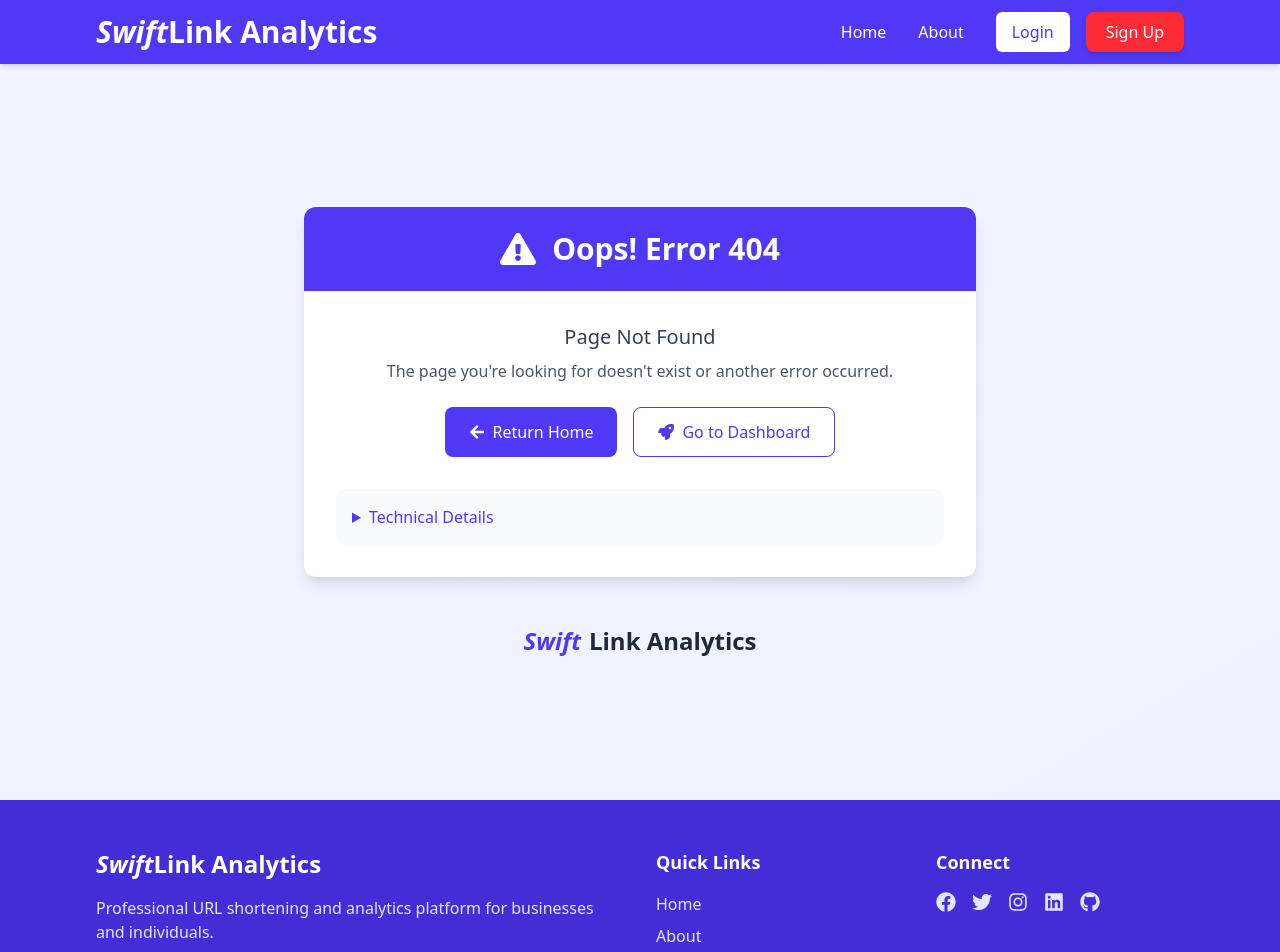
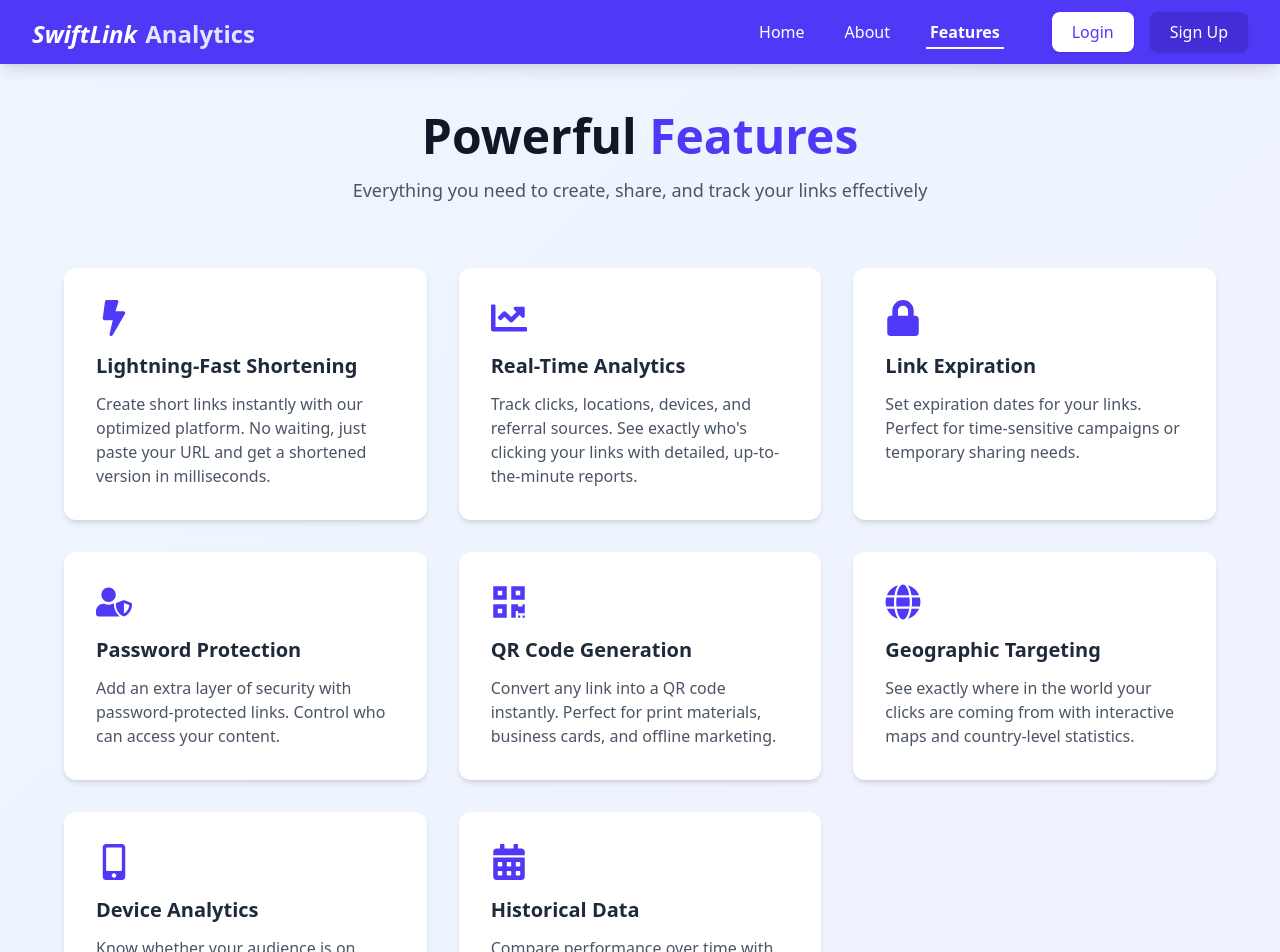
Before and after one commit to Rugved7/URL-Shortener-frontend, a React (Vite) app: page /features in a window 1280 px wide. Shown: the top 952 px of the page. Built offline with nearby package versions, Linux system fonts and the light colour scheme; no server answers.

Commit message:
User Navigation logic handeled at Landing Page

```diff
--- a/src/AppRouter.jsx
+++ b/src/AppRouter.jsx
@@ -9,6 +9,7 @@ import LoginPage from "./components/LoginPage";
 import DashboardLayout from "./components/Dashboard/DashboardLayout";
 import PrivateRoute from "./PrivateRoute";
 import ErrorPage from "./components/ErrorPage";
+import Features from "./components/Features";
 
 const AppRouter = () => {
   return (
@@ -16,7 +17,8 @@ const AppRouter = () => {
       <Navbar />
       <Routes>
         <Route path="/" element={<LandingPage />} />
-        <Route path="/about" element={<AboutPage />} />
+        <Route path="/about" element={<AboutPage />} />\
+        <Route path="/features" element={<Features />} />
 
 
         <Route path="/register"  element={< PrivateRoute publicPage={true}><RegisterPage /></PrivateRoute>} />
--- a/src/components/ErrorPage.jsx
+++ b/src/components/ErrorPage.jsx
@@ -1,4 +1,3 @@
-import React from 'react';
 import { Link } from 'react-router-dom';
 import { FaExclamationTriangle, FaArrowLeft, FaRocket } from 'react-icons/fa';
 
@@ -51,7 +50,7 @@ const ErrorPage = ({ errorCode = 404, errorMessage = "Page Not Found" }) => {
               <p>Error Code: {errorCode}</p>
               <p className="mt-1">Timestamp: {new Date().toLocaleString()}</p>
               <p className="mt-1">
-                If this persists, please contact support@swiftlink.com
+                If this persists, please try to log in again or wait for sometime.
               </p>
             </div>
           </details>
@@ -61,8 +60,8 @@ const ErrorPage = ({ errorCode = 404, errorMessage = "Page Not Found" }) => {
       {/* Optional Branding */}
       <div className="mt-12 text-center">
         <Link to="/" className="flex items-center justify-center space-x-2">
-          <span className="text-2xl font-bold text-indigo-600 italic">Swift</span>
-          <span className="text-2xl font-bold text-gray-800">Link Analytics</span>
+          <span className="text-2xl font-bold text-indigo-600 italic">SwiftLink</span>
+          <span className="text-2xl font-bold text-gray-800">Analytics</span>
         </Link>
       </div>
     </div>
--- /dev/null
+++ b/src/components/Features.jsx
@@ -0,0 +1,161 @@
+import React from "react";
+import {
+  FaBolt,
+  FaChartLine,
+  FaLock,
+  FaUserShield,
+  FaQrcode,
+  FaGlobe,
+  FaMobileAlt,
+  FaCalendarAlt
+} from "react-icons/fa";
+import { Link } from "react-router-dom";
+
+const FeaturesPage = () => {
+  return (
+    <div className="min-h-[calc(100vh-64px)] bg-gradient-to-br from-blue-50 to-indigo-50 py-12 px-4 sm:px-8 lg:px-16">
+      <div className="max-w-6xl mx-auto">
+        {/* Hero Section */}
+        <div className="text-center mb-16">
+          <h1 className="text-4xl md:text-5xl font-bold text-gray-900 mb-4">
+            Powerful <span className="text-indigo-600">Features</span>
+          </h1>
+          <p className="text-lg text-gray-600 max-w-3xl mx-auto">
+            Everything you need to create, share, and track your links effectively
+          </p>
+        </div>
+
+        {/* Features Grid */}
+        <div className="grid md:grid-cols-2 lg:grid-cols-3 gap-8 mb-16">
+          {/* Feature 1 */}
+          <div className="bg-white p-8 rounded-xl shadow-md hover:shadow-lg transition-shadow">
+            <div className="text-indigo-600 mb-4">
+              <FaBolt className="text-4xl" />
+            </div>
+            <h3 className="text-xl font-bold text-gray-800 mb-3">
+              Lightning-Fast Shortening
+            </h3>
+            <p className="text-gray-600">
+              Create short links instantly with our optimized platform. No waiting,
+              just paste your URL and get a shortened version in milliseconds.
+            </p>
+          </div>
+
+          {/* Feature 2 */}
+          <div className="bg-white p-8 rounded-xl shadow-md hover:shadow-lg transition-shadow">
+            <div className="text-indigo-600 mb-4">
+              <FaChartLine className="text-4xl" />
+            </div>
+            <h3 className="text-xl font-bold text-gray-800 mb-3">
+              Real-Time Analytics
+            </h3>
+            <p className="text-gray-600">
+              Track clicks, locations, devices, and referral sources. See exactly
+              who's clicking your links with detailed, up-to-the-minute reports.
+            </p>
+          </div>
+
+          {/* Feature 3 */}
+          <div className="bg-white p-8 rounded-xl shadow-md hover:shadow-lg transition-shadow">
+            <div className="text-indigo-600 mb-4">
+              <FaLock className="text-4xl" />
+            </div>
+            <h3 className="text-xl font-bold text-gray-800 mb-3">
+              Link Expiration
+            </h3>
+            <p className="text-gray-600">
+              Set expiration dates for your links. Perfect for time-sensitive
+              campaigns or temporary sharing needs.
+            </p>
+          </div>
+
+          {/* Feature 4 */}
+          <div className="bg-white p-8 rounded-xl shadow-md hover:shadow-lg transition-shadow">
+            <div className="text-indigo-600 mb-4">
+              <FaUserShield className="text-4xl" />
+            </div>
+            <h3 className="text-xl font-bold text-gray-800 mb-3">
+              Password Protection
+            </h3>
+            <p className="text-gray-600">
+              Add an extra layer of security with password-protected links.
+              Control who can access your content.
+            </p>
+          </div>
+
+          {/* Feature 5 */}
+          <div className="bg-white p-8 rounded-xl shadow-md hover:shadow-lg transition-shadow">
+            <div className="text-indigo-600 mb-4">
+              <FaQrcode className="text-4xl" />
+            </div>
+            <h3 className="text-xl font-bold text-gray-800 mb-3">
+              QR Code Generation
+            </h3>
+            <p className="text-gray-600">
+              Convert any link into a QR code instantly. Perfect for print
+              materials, business cards, and offline marketing.
+            </p>
+          </div>
+
+          {/* Feature 6 */}
+          <div className="bg-white p-8 rounded-xl shadow-md hover:shadow-lg transition-shadow">
+            <div className="text-indigo-600 mb-4">
+              <FaGlobe className="text-4xl" />
+            </div>
+            <h3 className="text-xl font-bold text-gray-800 mb-3">
+              Geographic Targeting
+            </h3>
+            <p className="text-gray-600">
+              See exactly where in the world your clicks are coming from with
+              interactive maps and country-level statistics.
+            </p>
+          </div>
+
+          {/* Feature 7 */}
+          <div className="bg-white p-8 rounded-xl shadow-md hover:shadow-lg transition-shadow">
+            <div className="text-indigo-600 mb-4">
+              <FaMobileAlt className="text-4xl" />
+            </div>
+            <h3 className="text-xl font-bold text-gray-800 mb-3">
+              Device Analytics
+            </h3>
+            <p className="text-gray-600">
+              Know whether your audience is on mobile, desktop, or tablet.
+              Optimize your content for the right devices.
+            </p>
+          </div>
+
+          {/* Feature 8 */}
+          <div className="bg-white p-8 rounded-xl shadow-md hover:shadow-lg transition-shadow">
+            <div className="text-indigo-600 mb-4">
+              <FaCalendarAlt className="text-4xl" />
+            </div>
+            <h3 className="text-xl font-bold text-gray-800 mb-3">
+              Historical Data
+            </h3>
+            <p className="text-gray-600">
+              Compare performance over time with our historical analytics.
+              See trends and patterns in your link engagement.
+            </p>
+          </div>
+        </div>
+
+        {/* CTA Section */}
+        <div className="bg-indigo-600 text-white p-10 rounded-2xl text-center">
+          <h2 className="text-3xl font-bold mb-6">Ready to Get Started?</h2>
+          <p className="text-lg mb-6 max-w-2xl mx-auto">
+            Join thousands of marketers, businesses, and creators who trust our
+            platform for their link management needs.
+          </p>
+          <Link to="/register">
+          <button className="bg-white text-indigo-600 px-8 py-3 rounded-lg font-bold hover:bg-gray-100 transition-colors">
+            Create Free Account
+          </button>
+          </Link>
+        </div>
+      </div>
+    </div>
+  );
+};
+
+export default FeaturesPage;
--- a/src/components/Footer.jsx
+++ b/src/components/Footer.jsx
@@ -1,5 +1,6 @@
 import React from "react";
 import { FaFacebook, FaTwitter, FaInstagram, FaLinkedin, FaGithub } from "react-icons/fa";
+import { Link } from "react-router-dom";
 
 const Footer = () => {
   return (
@@ -18,9 +19,9 @@ const Footer = () => {
           <div>
             <h3 className="text-lg font-semibold mb-4">Quick Links</h3>
             <ul className="space-y-2">
-              <li><a href="#" className="text-indigo-100 hover:text-white transition-colors">Home</a></li>
-              <li><a href="#" className="text-indigo-100 hover:text-white transition-colors">About</a></li>
-              <li><a href="#" className="text-indigo-100 hover:text-white transition-colors">Features</a></li>
+              <Link><a href="/" className="text-indigo-100 hover:text-white transition-colors">Home</a></Link>
+              <Link><a href="/about" className="text-indigo-100 hover:text-white transition-colors">About</a></Link>
+              <li><a href="/features" className="text-indigo-100 hover:text-white transition-colors">Features</a></li>
               <li><a href="#" className="text-indigo-100 hover:text-white transition-colors">Pricing</a></li>
             </ul>
           </div>
@@ -48,7 +49,7 @@ const Footer = () => {
         </div>
 
         <div className="border-t border-indigo-600 mt-8 pt-8 text-center md:text-left text-indigo-100">
-          <p>&copy; {new Date().getFullYear()} SwiftLink Analytics. All rights reserved.</p>
+          <p>&copy; {new Date().getFullYear()} SwiftLink Analytics made by Rugved Aagsti. All rights reserved.</p>
         </div>
       </div>
     </footer>
--- a/src/components/LandingPage.jsx
+++ b/src/components/LandingPage.jsx
@@ -1,15 +1,18 @@
 import { useNavigate } from "react-router-dom";
 import { motion } from "framer-motion";
 import { FaLink, FaChartLine, FaShieldAlt, FaBolt } from "react-icons/fa";
-import { ContextApi } from "../contextAPI/ContextAPI";
-import { useContext } from "react";
+import {useStoreContext } from "../contextAPI/ContextAPI";
 
 const LandingPage = () => {
   const navigate = useNavigate();
-   const {token} = useContext(ContextApi)
+   const {token} = useStoreContext();
 
   const dashBoardNavigateHandler = () => {
-    // Navigation logic will be added here
+    if (token) {
+      navigate("/dashboard");
+    } else {
+      navigate("/login");
+    }
   };
 
   const FeatureCard = ({ title, desc, icon }) => (
@@ -58,6 +61,7 @@ const LandingPage = () => {
               transition={{ delay: 0.4, duration: 0.6 }}
               className="flex flex-wrap gap-4"
             >
+
               <button
                 onClick={dashBoardNavigateHandler}
                 className="bg-indigo-600 hover:bg-indigo-700 text-white font-medium py-2 px-6 rounded-md transition-colors"
--- a/src/components/Navbar.jsx
+++ b/src/components/Navbar.jsx
@@ -14,7 +14,6 @@ const Navbar = () => {
   const queryClient = useQueryClient();
 
   const LogoutHandler = () => {
-    // Clear all cached queries
     queryClient.removeQueries();
     setToken(null);
     localStorage.removeItem("JWT_TOKEN");
@@ -23,11 +22,16 @@ const Navbar = () => {
   };
 
   return (
-    <nav className="h-16 bg-indigo-600 z-50 flex items-center sticky top-0 shadow-md">
-      <div className="max-w-6xl mx-auto w-full px-4 sm:px-8 flex justify-between items-center">
-        <Link to="/" className="flex items-center">
-          <h1 className="font-bold text-2xl sm:text-3xl text-white">
-            <span className="italic">Swift</span>Link Analytics
+    <nav className="h-16 bg-indigo-600 z-50 flex items-center sticky top-0 shadow-lg">
+      <div className="max-w-7xl mx-auto w-full px-4 sm:px-6 lg:px-8 flex justify-between items-center">
+        <Link to="/" className="flex items-center group">
+          <h1 className="font-bold text-2xl sm:text-3xl text-white transition-all duration-200">
+            <span className="text-2xl font-bold text-white italic group-hover:text-indigo-200">
+              SwiftLink
+            </span>
+            <span className="text-2xl font-bold text-indigo-100 ml-2 group-hover:text-white">
+              Analytics
+            </span>
           </h1>
         </Link>
 
@@ -36,8 +40,8 @@ const Navbar = () => {
           <li>
             <Link
               to="/"
-              className={`text-white hover:text-indigo-100 transition-colors ${
-                path === "/" ? "font-semibold border-b-2 border-white" : ""
+              className={`text-white hover:text-indigo-100 transition-colors px-1 py-1 ${
+                path === "/" ? "font-semibold border-b-2 border-white pb-1" : ""
               }`}
             >
               Home
@@ -46,25 +50,36 @@ const Navbar = () => {
           <li>
             <Link
               to="/about"
-              className={`text-white hover:text-indigo-100 transition-colors ${
-                path === "/about" ? "font-semibold border-b-2 border-white" : ""
+              className={`text-white hover:text-indigo-100 transition-colors px-1 py-1 ${
+                path === "/about" ? "font-semibold border-b-2 border-white pb-1" : ""
               }`}
             >
               About
             </Link>
           </li>
-          <li className="flex items-center gap-4">
+          <li>
+            <Link
+              to="/features"
+              className={`text-white hover:text-indigo-100 transition-colors px-1 py-1 ${
+                path === "/features" ? "font-semibold border-b-2 border-white pb-1" : ""
+              }`}
+            >
+              Features
+            </Link>
+          </li>
+
+          <li className="flex items-center gap-4 ml-4">
             {token ? (
               <>
                 <Link
                   to="/dashboard"
-                  className="bg-white text-indigo-600 hover:bg-indigo-50 font-medium px-4 py-2 rounded-md transition-colors"
+                  className="bg-white text-indigo-600 hover:bg-indigo-50 font-medium px-5 py-2 rounded-lg shadow-sm hover:shadow-md transition-all"
                 >
                   Dashboard
                 </Link>
                 <button
                   onClick={LogoutHandler}
-                  className="bg-red-500 text-white hover:shadow-gray-700 font-medium px-5 py-2 rounded-lg shadow-md transition-all duration-200 hover:shadow-lg"
+                  className="bg-red-500 hover:bg-red-600 text-white font-medium px-5 py-2 rounded-lg shadow-sm hover:shadow-md transition-all"
                 >
                   Logout
                 </button>
@@ -73,13 +88,13 @@ const Navbar = () => {
               <>
                 <button
                   onClick={() => navigate("/login")}
-                  className="bg-white text-indigo-600 hover:bg-indigo-50 font-medium px-4 py-2 rounded-md transition-colors"
+                  className="bg-white text-indigo-600 hover:bg-indigo-50 font-medium px-5 py-2 rounded-lg shadow-sm hover:shadow-md transition-all"
                 >
                   Login
                 </button>
                 <button
                   onClick={() => navigate("/register")}
-                  className="bg-red-500 text-white hover:shadow-gray-700 font-medium px-5 py-2 rounded-lg shadow-md transition-all duration-200 hover:shadow-lg"
+                  className="bg-indigo-700 hover:bg-indigo-800 text-white font-medium px-5 py-2 rounded-lg shadow-sm hover:shadow-md transition-all"
                 >
                   Sign Up
                 </button>
@@ -91,7 +106,7 @@ const Navbar = () => {
         {/* Mobile Menu Button */}
         <button
           onClick={() => setNavbarOpen(!navbarOpen)}
-          className="md:hidden text-white text-2xl focus:outline-none"
+          className="md:hidden text-white text-3xl p-1 rounded-full hover:bg-indigo-700 transition-colors"
           aria-label="Toggle menu"
         >
           {navbarOpen ? <RxCross2 /> : <IoIosMenu />}
@@ -100,41 +115,51 @@ const Navbar = () => {
 
       {/* Mobile Navigation */}
       <div
-        className={`md:hidden absolute top-16 left-0 right-0 bg-indigo-700 transition-all duration-300 ease-in-out ${
-          navbarOpen
-            ? "max-h-96 opacity-100"
-            : "max-h-0 opacity-0 overflow-hidden"
+        className={`md:hidden fixed top-16 left-0 right-0 bg-indigo-700 shadow-xl transition-all duration-300 ease-in-out overflow-hidden ${
+          navbarOpen ? "max-h-screen opacity-100 py-4" : "max-h-0 opacity-0"
         }`}
       >
-        <ul className="flex flex-col items-center py-4 space-y-4">
-          <li>
+        <div className="container mx-auto px-4">
+          <ul className="flex flex-col items-center space-y-4">
+            <li className="w-full">
               <Link
                 to="/"
-              className={`text-white text-lg ${
-                path === "/" ? "font-semibold" : ""
+                className={`block w-full text-center py-3 text-white text-lg ${
+                  path === "/" ? "font-bold bg-indigo-800 rounded-lg" : "hover:bg-indigo-600 rounded-lg"
                 }`}
                 onClick={() => setNavbarOpen(false)}
               >
                 Home
               </Link>
             </li>
-          <li>
+            <li className="w-full">
               <Link
                 to="/about"
-              className={`text-white text-lg ${
-                path === "/about" ? "font-semibold" : ""
+                className={`block w-full text-center py-3 text-white text-lg ${
+                  path === "/about" ? "font-bold bg-indigo-800 rounded-lg" : "hover:bg-indigo-600 rounded-lg"
                 }`}
                 onClick={() => setNavbarOpen(false)}
               >
                 About
               </Link>
             </li>
-          <li className="w-full px-6 space-y-3">
+            <li className="w-full">
+              <Link
+                to="/features"
+                className={`block w-full text-center py-3 text-white text-lg ${
+                  path === "/features" ? "font-bold bg-indigo-800 rounded-lg" : "hover:bg-indigo-600 rounded-lg"
+                }`}
+                onClick={() => setNavbarOpen(false)}
+              >
+                Features
+              </Link>
+            </li>
+            <li className="w-full pt-2 border-t border-indigo-600">
               {token ? (
-              <>
+                <div className="space-y-3 px-4">
                   <Link
                     to="/dashboard"
-                  className="block w-full text-center bg-white text-indigo-600 font-medium py-2 rounded-md"
+                    className="block w-full text-center bg-white text-indigo-600 font-medium py-3 rounded-lg shadow-sm"
                     onClick={() => setNavbarOpen(false)}
                   >
                     Dashboard
@@ -144,19 +169,19 @@ const Navbar = () => {
                       LogoutHandler();
                       setNavbarOpen(false);
                     }}
-                  className="block w-full text-center bg-red-500 text-white font-medium py-2 rounded-lg shadow-md hover:shadow-gray-700 hover:shadow-lg transition-all duration-200"
+                    className="block w-full text-center bg-red-500 hover:bg-red-600 text-white font-medium py-3 rounded-lg shadow-sm"
                   >
                     Logout
                   </button>
-              </>
+                </div>
               ) : (
-              <>
+                <div className="space-y-3 px-4">
                   <button
                     onClick={() => {
                       navigate("/login");
                       setNavbarOpen(false);
                     }}
-                  className="block w-full text-center bg-white text-indigo-600 font-medium py-2 rounded-md"
+                    className="block w-full text-center bg-white text-indigo-600 font-medium py-3 rounded-lg shadow-sm"
                   >
                     Login
                   </button>
@@ -165,14 +190,15 @@ const Navbar = () => {
                       navigate("/register");
                       setNavbarOpen(false);
                     }}
-                  className="block w-full text-center bg-white text-indigo-600 font-medium py-2 rounded-md"
+                    className="block w-full text-center bg-indigo-800 hover:bg-indigo-900 text-white font-medium py-3 rounded-lg shadow-sm"
                   >
                     Sign Up
                   </button>
-              </>
+                </div>
               )}
             </li>
           </ul>
+        </div>
       </div>
     </nav>
   );
```
Lines whose indentation alone changed are shown as unchanged.
